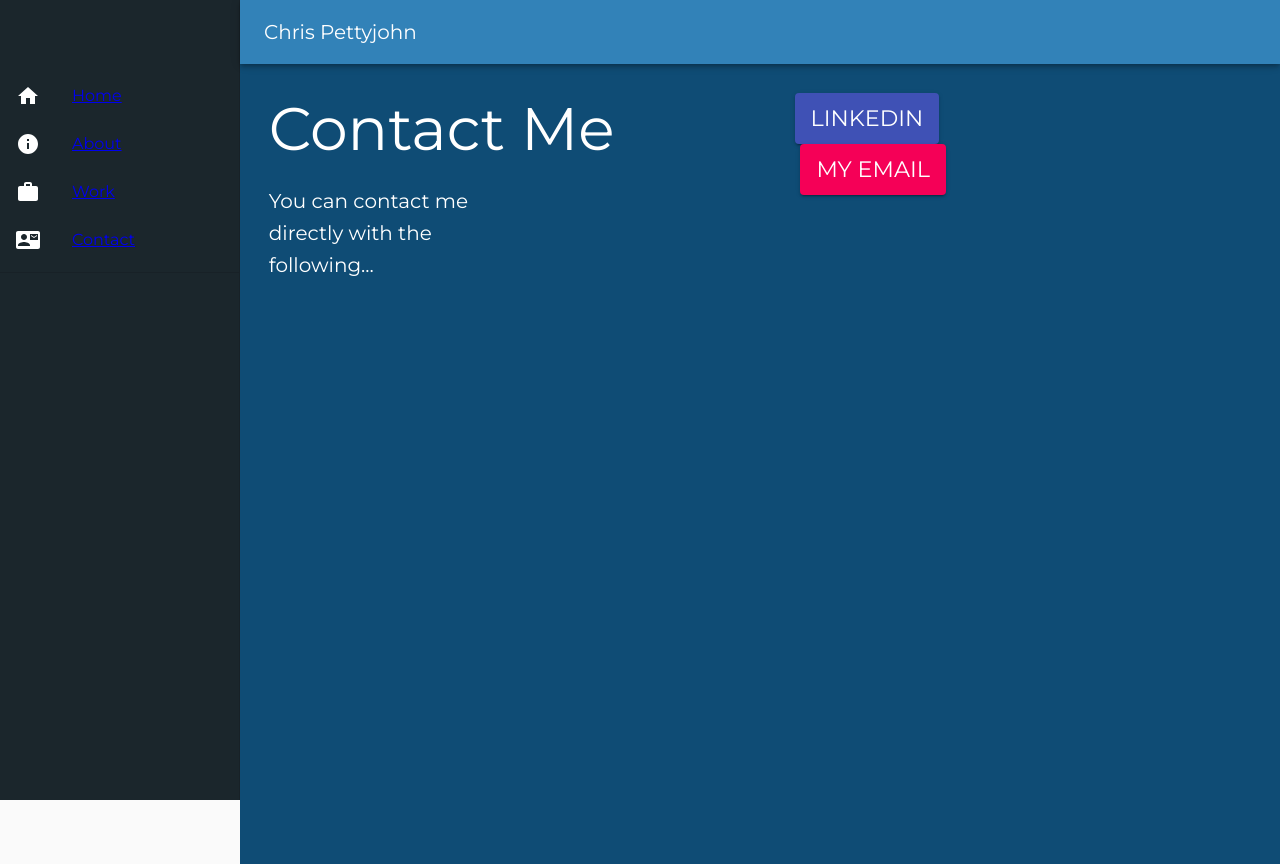
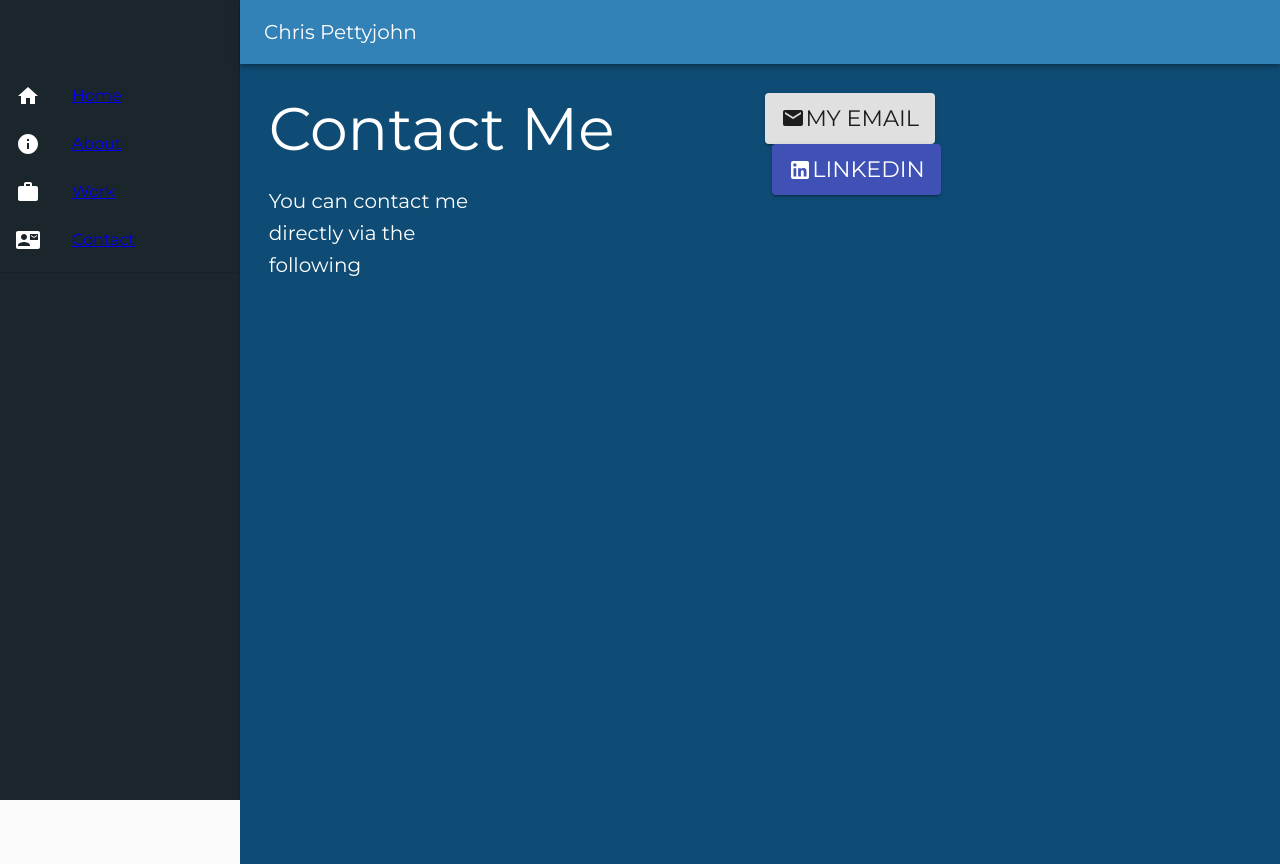
Before and after one commit to chrismpettyjohn/imchris.dev, a React (Create React App) app: page /contact in a window 1280 px wide. Shown: the top 864 px of the page. Built offline with nearby package versions, Linux system fonts and the light colour scheme.

Commit message:
clean up pages more

```diff
--- a/package.json
+++ b/package.json
@@ -18,7 +18,8 @@
     "react-scripts": "4.0.3",
     "typescript": "^4.1.2",
     "web-vitals": "^1.0.1",
-    "wouter": "^2.7.4"
+    "wouter": "^2.7.4",
+    "@mui/icons-material": "^5.2.5"
   },
   "scripts": {
     "start": "ESLINT_NO_DEV_ERRORS=true react-scripts start",
--- a/src/pages/contact/ContactPage.tsx
+++ b/src/pages/contact/ContactPage.tsx
@@ -1,4 +1,6 @@
 import React from 'react';
+import MailIcon from '@material-ui/icons/Mail';
+import LinkedInIcon from '@material-ui/icons/LinkedIn';
 import {Button, Grid, Typography} from '@material-ui/core';
 
 export function ContactPage() {
@@ -8,15 +10,28 @@ export function ContactPage() {
         <Typography variant="h2">Contact Me</Typography>
         <br />
         <Typography variant="h6" style={{width: '50%'}}>
-          You can contact me directly with the following...
+          You can contact me directly via the following
         </Typography>
         <br />
       </Grid>
       <Grid item xl={12}>
         <div className="d-flex">
           <a
+            href="mailto:chrismpettyjohn@gmail.com"
+            style={{textDecoration: 'none'}}
+          >
+            <Button
+              color="default"
+              variant="contained"
+              style={{fontSize: '1.4rem'}}
+            >
+              <MailIcon />
+              My Email
+            </Button>
+          </a>
+          <a
             href="https://www.linkedin.com/in/chrismpettyjohn/"
-            style={{textDecoration: 'none'}}
+            style={{textDecoration: 'none', marginLeft: '2%'}}
             target="_blank"
           >
             <Button
@@ -24,19 +39,8 @@ export function ContactPage() {
               variant="contained"
               style={{fontSize: '1.4rem'}}
             >
+              <LinkedInIcon />
               LinkedIn
-            </Button>
-          </a>
-          <a
-            href="mailto:chrismpettyjohn@gmail.com"
-            style={{textDecoration: 'none', marginLeft: '2%'}}
-          >
-            <Button
-              color="secondary"
-              variant="contained"
-              style={{fontSize: '1.4rem'}}
-            >
-              My Email
             </Button>
           </a>
         </div>
--- a/src/pages/home/HomePage.tsx
+++ b/src/pages/home/HomePage.tsx
@@ -88,7 +88,7 @@ export function HomePage() {
             {
               year: 2016,
               name: 'Open Source Development',
-              desc: "While I always maintained open source code, at 16 my developments really took off with exciting CMS's that adapted a modern web app approac'",
+              desc: "While I always maintained open source code, at 16 my developments really took off with exciting CMS's that adapted a modern web app approach",
               icon: <GitHubIcon />,
             },
             {
--- a/src/pages/work/WorkPage.tsx
+++ b/src/pages/work/WorkPage.tsx
@@ -85,7 +85,7 @@ const projects: ProjectCardProps[] = [
     title: 'Instinct',
     children:
       'Instinct is a collection of reusable front and back end modules that enable developers to build websites quicker and with well tested, scalable code.',
-    imageURL: 'https://i.imgur.com/f002AVg.png',
+    imageURL: 'https://i.imgur.com/lMpZsoL.png',
     technologies: [
       'Typescript',
       'NodeJS',
@@ -103,7 +103,7 @@ const projects: ProjectCardProps[] = [
     title: 'Heroic',
     children:
       'Heroic is a CMS for a niche community that allows people to build websites with ease and peace of mind knowing their site is safe from any potential threats.',
-    imageURL: 'https://i.imgur.com/Y07Tk6P.png',
+    imageURL: 'https://i.imgur.com/K2eHDUi.png',
     technologies: [
       'Javascript',
       'NodeJS',
```
Also changed, not shown: 1 other file (tests, documents, lock files or other folders).
